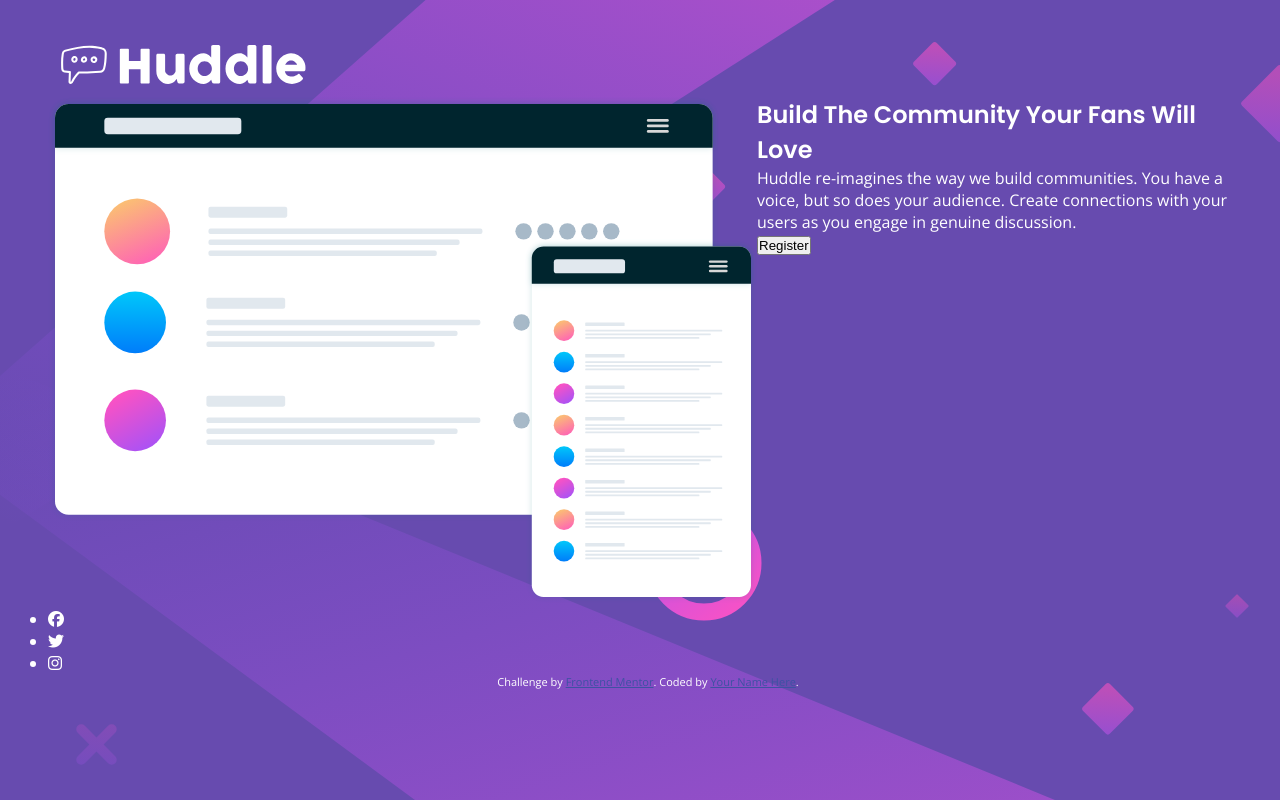
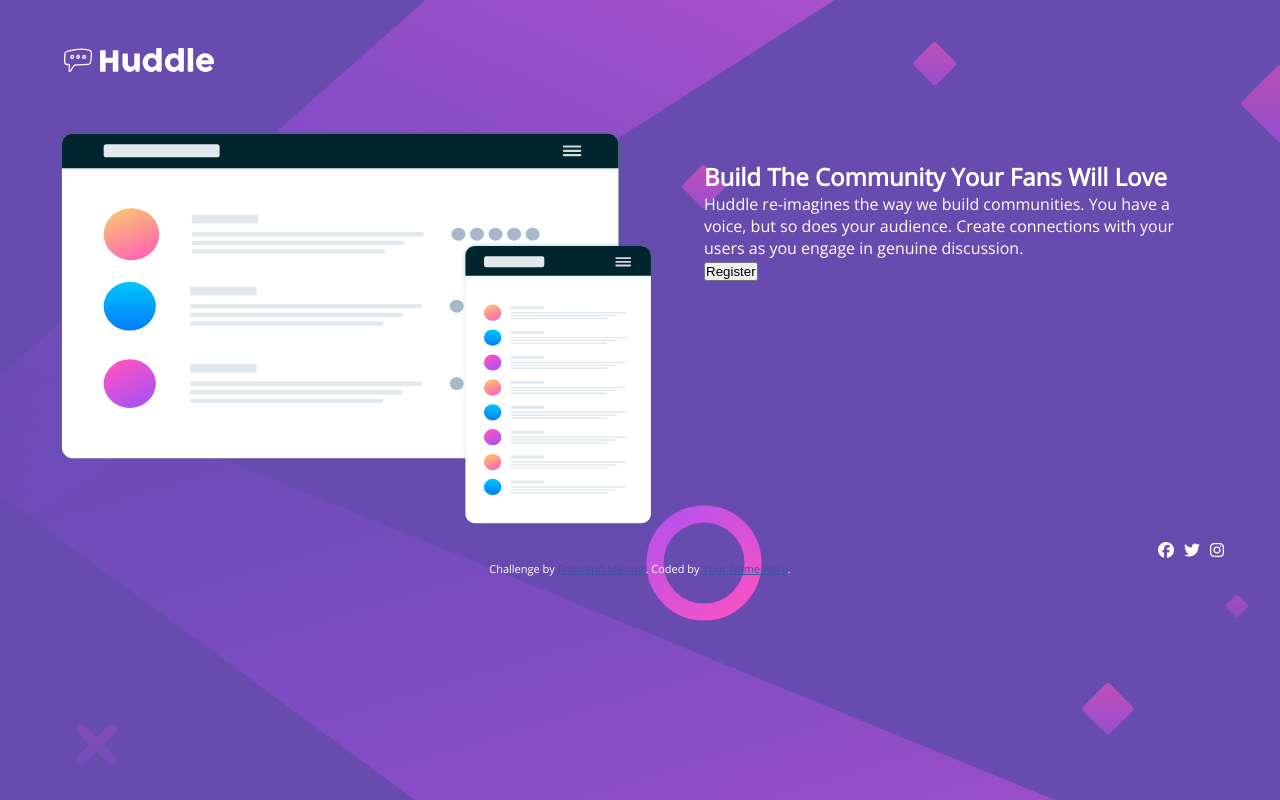
Before and after one commit to Bola22/Huddle-landing-page, a plain HTML site: page index.html in a window 1280 px wide. Drawn offline with nearby package versions, Linux system fonts and the light colour scheme.

Commit message:
Second commit

```diff
--- a/index.html
+++ b/index.html
@@ -25,7 +25,7 @@
       <img src="./images/illustration-mockups.svg" alt="illustration-mockups">
     </div>
     <div class="right-col">
-      <h2>Build The Community Your Fans Will Love</h2>
+      <h1>Build The Community Your Fans Will Love</h1>
       <p>Huddle re-imagines the way we build communities. You have a voice, but so does your audience.
         Create connections with your users as you engage in genuine discussion. </p>
         <button>Register</button>
--- a/style.css
+++ b/style.css
@@ -30,7 +30,7 @@ body {
 body {
     background-image: url(./images/bg-desktop.svg);
     font-family: 'Open Sans';
-    padding: 2em 2em 2em 3em;
+    padding: 1.5em 3.5em;
     /* padding-left: 1.5em;
     padding-right: 1.5em; */
 }
@@ -40,15 +40,46 @@ body {
     display: flex;
     justify-content: left;
     height: auto;
+    padding: 1em 0;
 
+}
+
+.logo img {
+    height: 2.5em;
 }
 
 .hero {
     display: flex;
     justify-content: space-between;
+    padding: 2em 0 0.4em 0;
 }
 
+.left-col {
+    padding: 0 1em 0 0;
+    width: fit-content;
+}
+
+.left-col img {
+    height: 400px;
+    width: 600px;
+
+}
+
+.right-col {
+    padding: 2em;
+}
 
 h2 {
     font-family: 'Poppins';
+    font-weight: bolder;
 }
+
+ul {
+    display: flex;
+    justify-content: right;
+
+}
+ul li {
+    list-style: none;
+    margin-left: 10px;
+}
```
